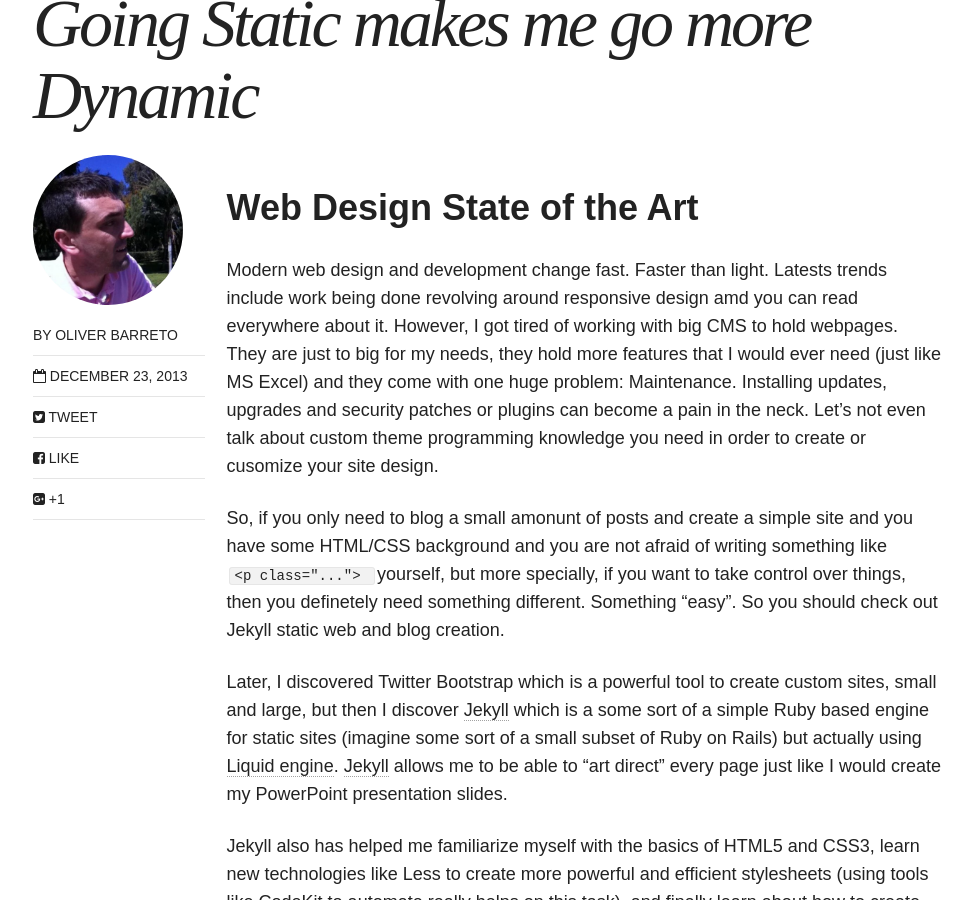
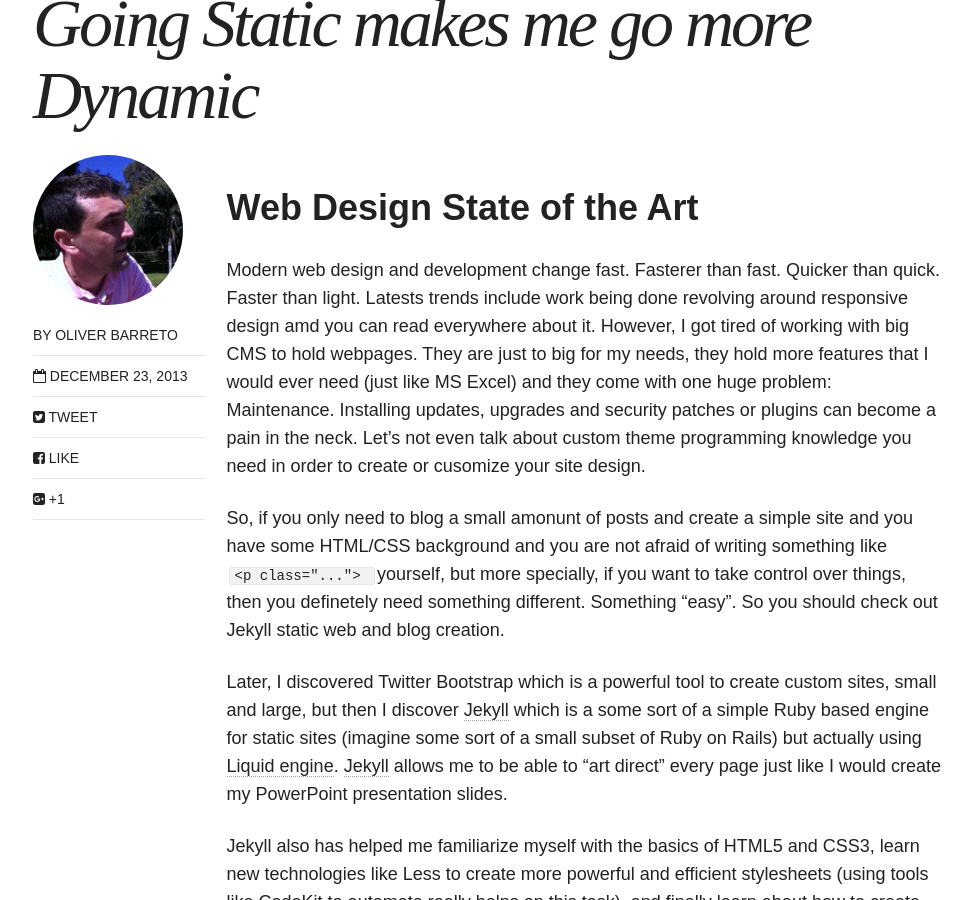
Before and after one commit to oliverbarreto/oliverbarreto.github.io, a Jekyll site: the page built from _posts/blog/2013-12-23-Going-Static-MAkes-Me-Go-More-Dynamic.md, in a window 1280 px wide and 900 px high, scrolled down 593 px. Shown: the whole window, without its empty margins (153-1125 px from the left). Built offline with Jekyll 4.4.1, drawn with Linux system fonts in a browser that asks for light colours; nearby versions of some CDN libraries.

Commit message:
Update 2013-12-23-Going-Static-MAkes-Me-Go-More-Dynamic.md

```diff
--- a/_posts/blog/2013-12-23-Going-Static-MAkes-Me-Go-More-Dynamic.md
+++ b/_posts/blog/2013-12-23-Going-Static-MAkes-Me-Go-More-Dynamic.md
@@ -9,7 +9,7 @@
 ---
 
 # Web Design State of the Art
-Modern web design and development change fast. Faster than light. Latests trends include work being done revolving around responsive design amd you can read everywhere about it. However, I got tired of working with big CMS to hold webpages. They are just to big for my needs, they hold more features that I would ever need (just like MS Excel) and they come with one huge problem: Maintenance. Installing updates, upgrades and security patches or plugins can become a pain in the neck. Let's not even talk about custom theme programming knowledge you need in order to create or cusomize your site design.
+Modern web design and development change fast. Fasterer than fast. Quicker than quick. Faster than light. Latests trends include work being done revolving around responsive design amd you can read everywhere about it. However, I got tired of working with big CMS to hold webpages. They are just to big for my needs, they hold more features that I would ever need (just like MS Excel) and they come with one huge problem: Maintenance. Installing updates, upgrades and security patches or plugins can become a pain in the neck. Let's not even talk about custom theme programming knowledge you need in order to create or cusomize your site design.
 
 So, if you only need to blog a small amonunt of posts and create a simple site and you have some HTML/CSS background and you are not afraid of writing something like <code> <p class="..."> </code> yourself, but more specially, if you want to take control over things, then you definetely need something different. Something "easy". So you should check out Jekyll static web and blog creation.
 
```
